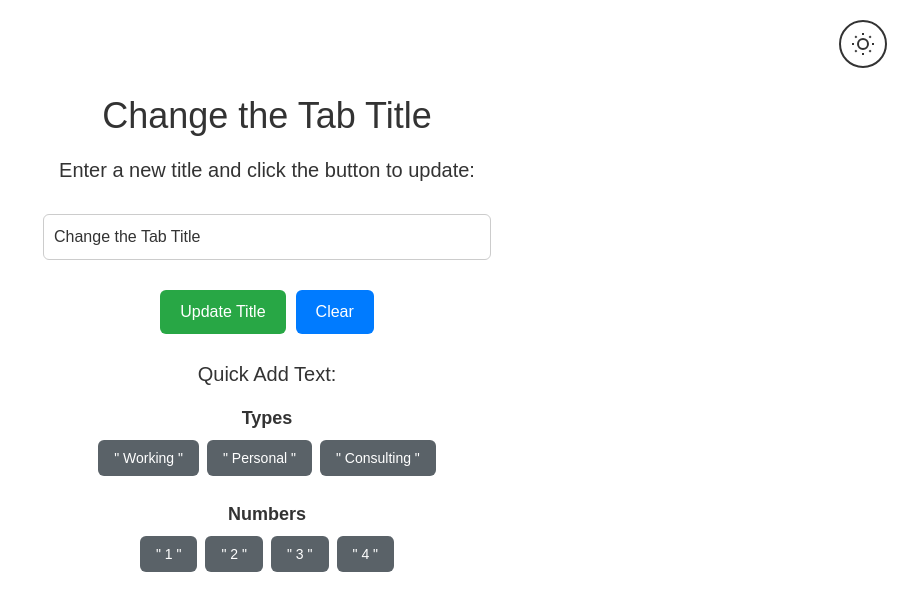
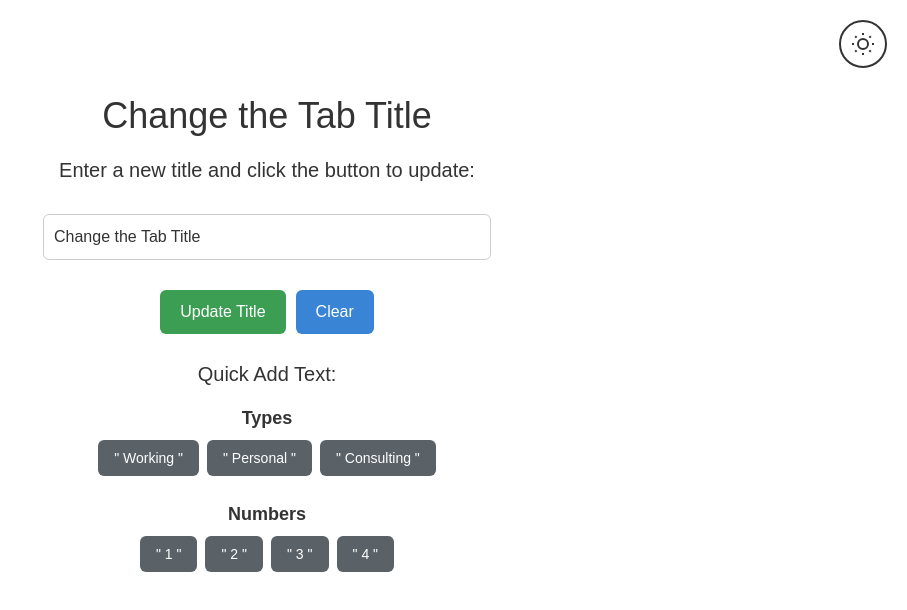
Before and after one commit to tobyhogan/tab-title-picker, a React (Vite) app: page / in a window 1280 px wide. Shown: the top 610 px of the page, without its empty margins (373-1280 px from the left). Built offline with nearby package versions, Linux system fonts and the light colour scheme.

Commit message:
version 1.1.8

```diff
--- a/src/App.jsx
+++ b/src/App.jsx
@@ -118,17 +118,29 @@ function App() {
         <div className="mt-2.5">
           <button
             onClick={handleUpdateTitle}
-            className="text-base py-2.5 px-5 my-2.5 bg-[#28a745] text-white border-none rounded-md cursor-pointer transition-all duration-300 hover:bg-[#218838] hover:-translate-y-0.5 active:translate-y-0"
-          >
+            className="
+
+              text-base py-2.5 px-5 my-2.5 bg-[#3c9e53] hover:bg-[#3f9152ff] text-white border-none rounded-md
+              cursor-pointer
+
+            ">
+
             Update Title
+
+
           </button>
           <button
             onClick={handleClearInput}
-            className="text-base py-2.5 px-5 my-2.5 ml-2.5 bg-[#007bff] text-white border-none rounded-md cursor-pointer transition-all duration-300 hover:bg-[#0056b3] hover:-translate-y-0.5 active:translate-y-0"
-          >
+            className="
+              text-base py-2.5 px-5 my-2.5 ml-2.5 bg-[#3984d4] hover:bg-[#3b76b4ff] text-white border-none rounded-md
+              cursor-pointer transition-all
+
+
+            ">
             Clear
           </button>
         </div>
+
 
 
 
```
